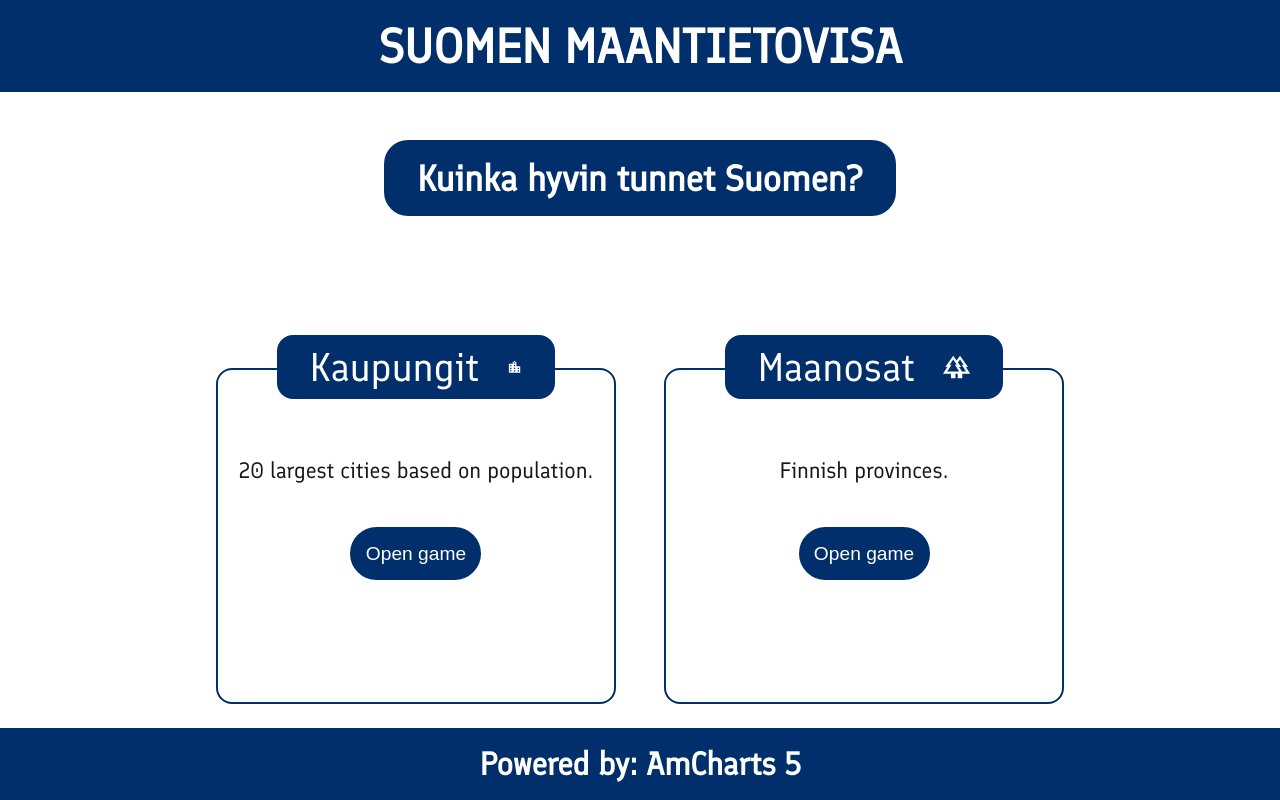
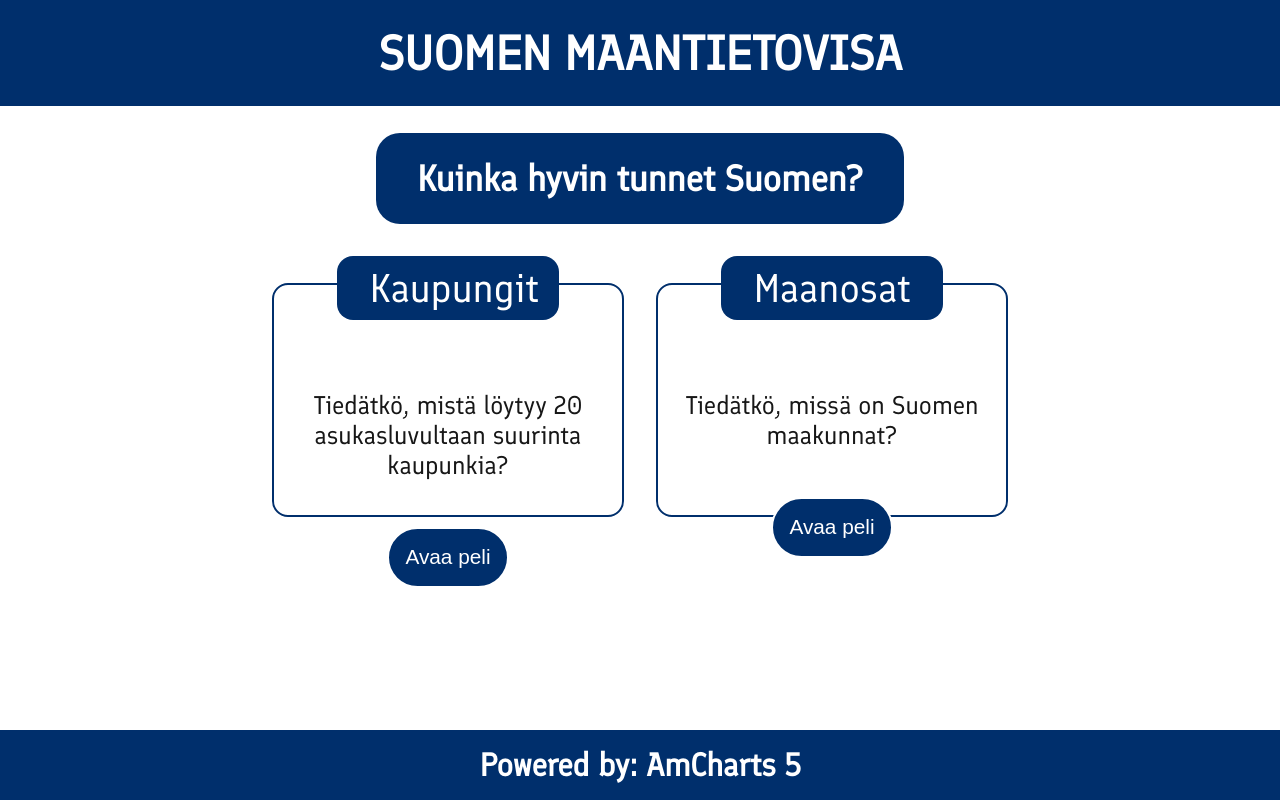
Before and after one commit to ojela028xamk/finland-map-quiz, a Next.js app: page / in a window 1280 px wide. Built offline with nearby package versions, Linux system fonts and the light colour scheme.

Commit message:
flex to grid

```diff
--- a/app/page.module.scss
+++ b/app/page.module.scss
@@ -1,33 +1,28 @@
 @import "./main.scss";
 
 .page {
-  display: flex;
-  flex-direction: column;
+  display: grid;
+  grid-template-columns: repeat(5, 1fr);
+  grid-template-rows: repeat(6, 1fr);
   text-align: center;
-  min-height: 100vh;
+  height: 100vh;
 
   .header {
-    flex: 1;
-    display: flex;
-    justify-content: center;
+    grid-area: 1 / 1 / 2 / 6;
+    height: fit-content;
+    padding: 1em;
     background-color: $blue;
     font-size: 1.5em;
     color: white;
-
-    h1 {
-      align-self: center;
-    }
   }
 
   .subheader {
-    flex: 1;
-    display: flex;
-    justify-content: center;
+    grid-area: 2 / 2 / 3 / 5;
+    height: fit-content;
+    padding: 1em;
+    margin: 0 5em;
     background-color: $blue;
     color: white;
-    width: 40vw;
-    align-self: center;
-    margin: 2em;
     border-radius: 1em;
     font-size: 1.5em;
 
@@ -37,19 +32,19 @@
   }
 
   .game_list {
-    width: 70vw;
-    flex: 3;
-    align-self: center;
-    margin-top: 5em;
+    grid-area: 3 / 2 / 5 / 5;
     display: flex;
     flex-direction: row;
 
     .game_list_item {
       flex: 1;
-      justify-items: center;
+      display: flex;
+      flex-direction: column;
+      align-items: center;
       border: 2px solid $blue;
       border-radius: 1em;
-      margin: 1.5em;
+      margin: 1em;
+      padding: 1em;
 
       .item_header {
         position: relative;
@@ -61,7 +56,7 @@
         background-color: $blue;
         color: white;
         width: 70%;
-        top: -35px;
+        top: -45px;
 
         span {
           flex: 3;
@@ -78,26 +73,25 @@
       .item_content {
         p {
           margin: 1em 0;
-          font-size: 1.4em;
+          font-size: 1.6em;
         }
+      }
 
+      .item_button {
         button {
           @include button;
-          font-size: 1.2em;
+          font-size: 1.3em;
         }
       }
     }
   }
 
   .footer {
-    flex: 1;
-    display: flex;
-    justify-content: center;
+    grid-area: 6 / 1 / 7 / 6;
+    height: fit-content;
+    padding: 1em;
+    align-self: end;
     background-color: $blue;
     color: white;
-
-    h1 {
-      align-self: center;
-    }
   }
 }
--- a/app/page.tsx
+++ b/app/page.tsx
@@ -7,14 +7,15 @@ const gameList: Game[] = [
   {
     type: GameType.CITY,
     header: "Kaupungit",
-    description: "20 largest cities based on population.",
+    description:
+      "Tiedätkö, mistä löytyy 20 asukasluvultaan suurinta kaupunkia?",
     link: "/cityQuiz",
     icon: <MdLocationCity className={css.icon} />,
   },
   {
     type: GameType.PROVINCE,
     header: "Maanosat",
-    description: "Finnish provinces.",
+    description: "Tiedätkö, missä on Suomen maakunnat?",
     link: "/provinceQuiz",
     icon: <MdOutlineForest className={css.icon} />,
   },
@@ -37,8 +38,10 @@ export default function Home() {
             </div>
             <div className={css.item_content}>
               <p>{game.description}</p>
+            </div>
+            <div className={css.item_button}>
               <Link href={game.link}>
-                <button>Open game</button>
+                <button>Avaa peli</button>
               </Link>
             </div>
           </div>
```
